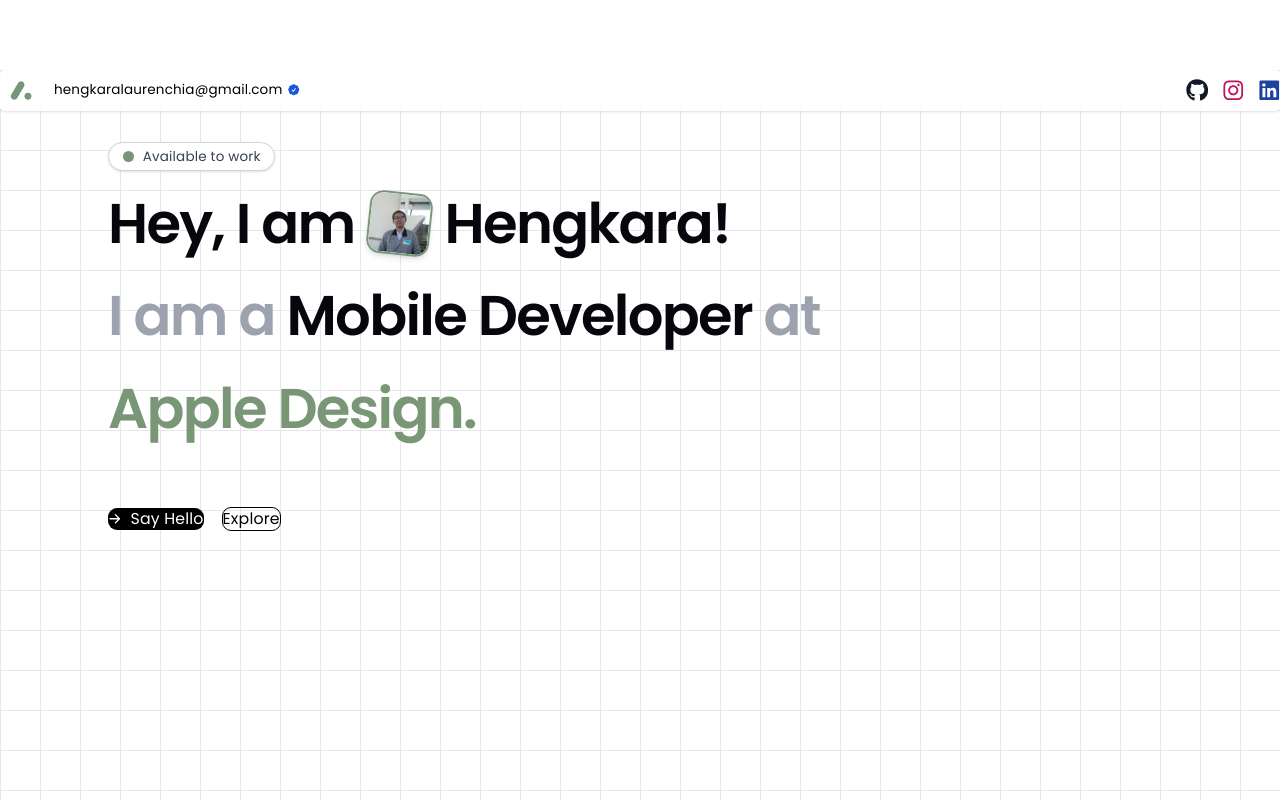
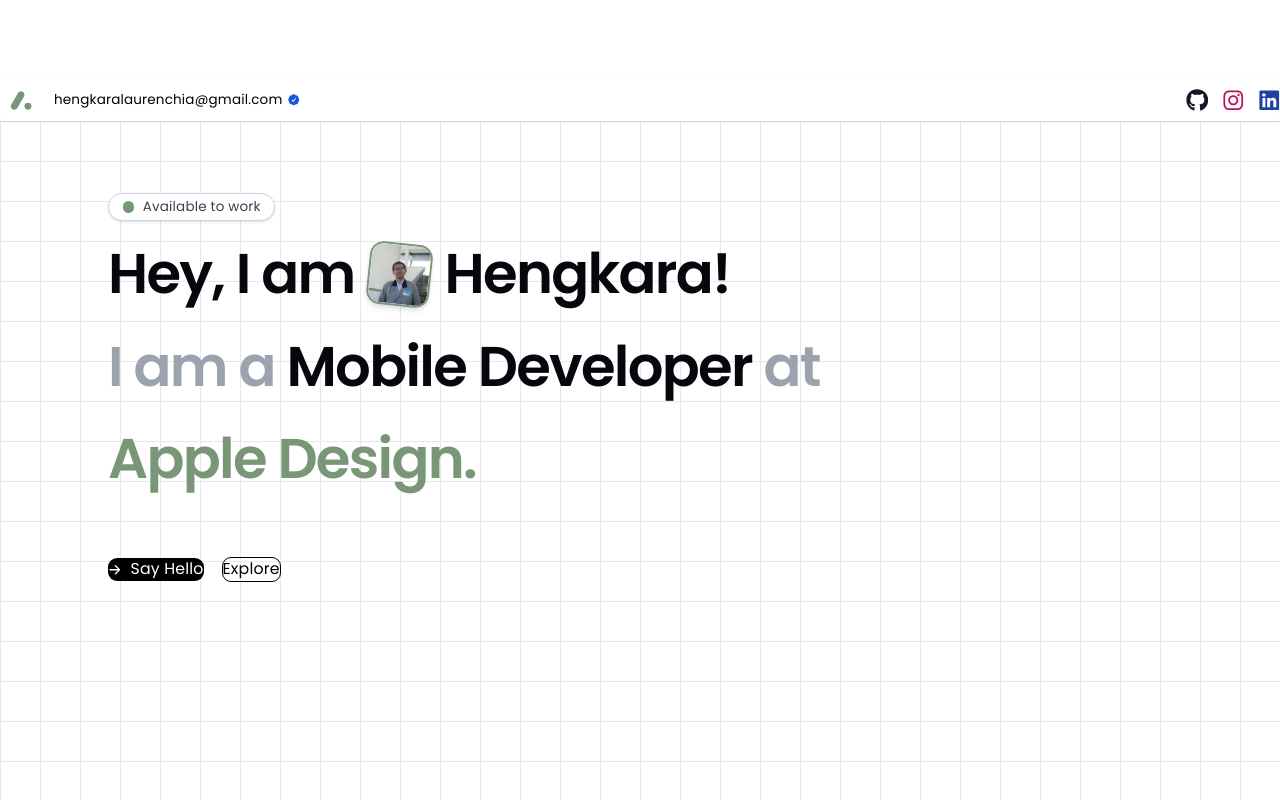
Before and after one commit to hengkaralaurenchia/personal-website, a React (Vite) app: page / in a window 1280 px wide. Shown: the top 800 px of the page. Built offline with nearby package versions, Linux system fonts and the light colour scheme.

Commit message:
add: github demo

```diff
--- a/src/components/NavbarComp.jsx
+++ b/src/components/NavbarComp.jsx
@@ -1,14 +1,13 @@
 import { Navbar, NavbarBrand } from "flowbite-react";
-import { HiCheckBadge, HiMiniPhone, HiPhoneArrowUpRight } from "react-icons/hi2";
+import { HiCheckBadge } from "react-icons/hi2";
 import { FaGithub, FaInstagram, FaLinkedin } from "react-icons/fa";
-import { Button } from "flowbite-react";
 
 export default function Component() {
   return (
     <Navbar
       fluid
       rounded
-      className="fixed top-0 left-0 w-full z-50 bg-white/90 backdrop-blur-md shadow-sm transition-all duration-300"
+      className="sticky top-0 left-0 w-full z-50 bg-white/90 backdrop-blur-md shadow-sm"
     >
       <NavbarBrand href="#">
         <img src="/projects/logo.png" className="mr-3 h-6 sm:h-9" alt="Logo" />
--- a/src/index.css
+++ b/src/index.css
@@ -1,6 +1,7 @@
 @import "tailwindcss";
 @import "flowbite-react/plugin/tailwindcss";
 @source "../.flowbite-react/class-list.json";
+
 
 
 html {
@@ -9,7 +10,7 @@
 }
 
 body {
-  padding-top: 70px;
+  padding-top: 80px;
 }
 
 body {
```
